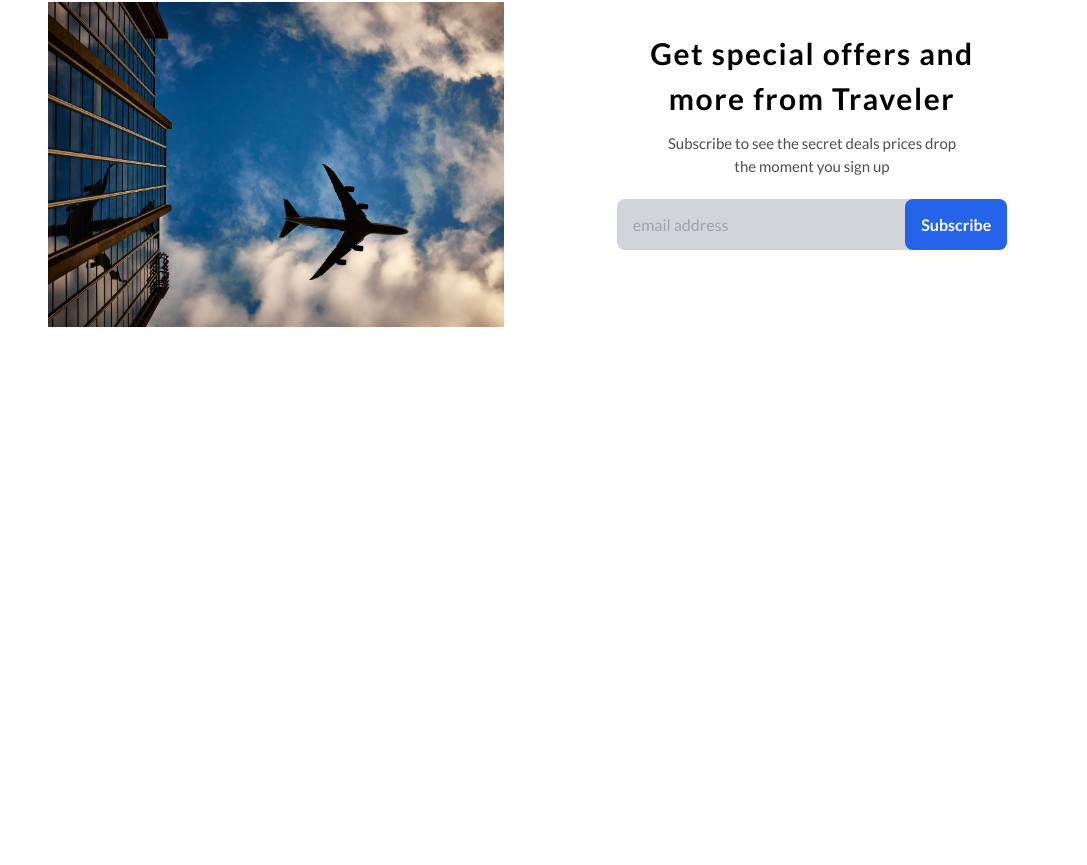
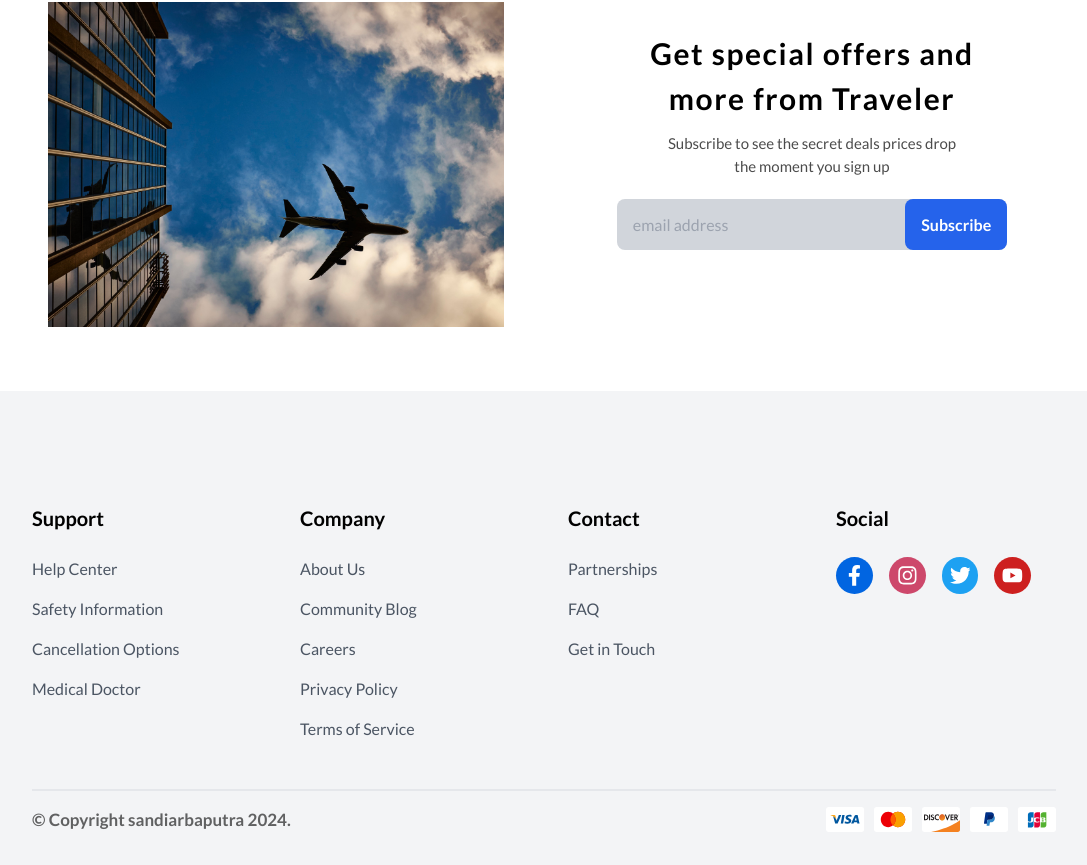
Before and after one commit to sandiarbaa/web-travel-2, a Next.js app: page / in a window 1280 px wide. Shown: the part 3557-4422 px from the top of the page, without its empty margins (96-1183 px from the left). Before the commit the page ends 3948 px from the top, so only its background shows below. Built offline with nearby package versions, Linux system fonts and the light colour scheme.

Commit message:
add: footer

```diff
--- /dev/null
+++ b/app/Components/Footer.tsx
@@ -0,0 +1,98 @@
+import Image from "next/image";
+import React from "react";
+import { FaFacebookF, FaInstagram, FaTwitter, FaYoutube } from "react-icons/fa";
+
+const Footer = () => {
+  return (
+    <section id="footer" className="pb-[2rem] pt-[7rem] bg-gray-100">
+      <div className="w-[80%] mx-auto items-start grid grid-cols-1 border-b-2 pb-[2rem] md:grid-cols-2 lg:grid-cols-4 gap-[3rem]">
+        {/* First */}
+        <div>
+          <h1 className="footer__heading">Support</h1>
+          <div>
+            <a className="footer__link" href="#">
+              Help Center
+            </a>
+            <a className="footer__link" href="#">
+              Safety Information
+            </a>
+            <a className="footer__link" href="#">
+              Cancellation Options
+            </a>
+            <a className="footer__link" href="#">
+              Medical Doctor
+            </a>
+          </div>
+        </div>
+        {/* Second */}
+        <div>
+          <h1 className="footer__heading">Company</h1>
+          <div>
+            <a className="footer__link" href="#">
+              About Us
+            </a>
+            <a className="footer__link" href="#">
+              Community Blog
+            </a>
+            <a className="footer__link" href="#">
+              Careers
+            </a>
+            <a className="footer__link" href="#">
+              Privacy Policy
+            </a>
+            <a className="footer__link" href="#">
+              Terms of Service
+            </a>
+          </div>
+        </div>
+        {/* Third */}
+        <div>
+          <h1 className="footer__heading">Contact</h1>
+          <div>
+            <a className="footer__link" href="#">
+              Partnerships
+            </a>
+            <a className="footer__link" href="#">
+              FAQ
+            </a>
+            <a className="footer__link" href="#">
+              Get in Touch
+            </a>
+          </div>
+        </div>
+        {/* Socials */}
+        <div>
+          <h1 className="footer__heading">Social</h1>
+          <div className="flex items-center space-x-4 text-white text-[1.3rem]">
+            <div className="footer__icon bg-[#0165e1]">
+              <FaFacebookF />
+            </div>
+            <div className="footer__icon bg-[#cd486b]">
+              <FaInstagram />
+            </div>
+            <div className="footer__icon bg-[#1da1f2]">
+              <FaTwitter />
+            </div>
+            <div className="footer__icon bg-[#cd201f]">
+              <FaYoutube />
+            </div>
+          </div>
+        </div>
+      </div>
+      <div className="mt-[1rem] grid grid-cols-1 gap-[1.4rem] sm:grid-cols-2 justify-between w-[80%] mx-auto">
+        <p className="text-[17px] text-black opacity-60 font-semibold">
+          &#169; Copyright sandiarbaputra 2024.
+        </p>
+        <Image
+          src="/images/pay.svg"
+          alt="pay"
+          width={230}
+          height={230}
+          className="object-contain sm:ml-auto"
+        />
+      </div>
+    </section>
+  );
+};
+
+export default Footer;
--- a/app/page.tsx
+++ b/app/page.tsx
@@ -9,6 +9,7 @@ import TopDestination from "./Components/TopDestination";
 import Hotels from "./Components/Hotels";
 import Reviews from "./Components/Reviews";
 import Contact from "./Components/Contact";
+import Footer from "./Components/Footer";
 
 export default function Home() {
   const [nav, setNav] = useState(false);
@@ -59,7 +60,7 @@ export default function Home() {
       <Contact />
 
       {/* FOOTER */}
-      {/* <Footer /> */}
+      <Footer />
     </div>
   );
 }
--- a/package.json
+++ b/package.json
@@ -14,6 +14,7 @@
     "next": "14.2.4",
     "react": "^18",
     "react-dom": "^18",
+    "react-icons": "^5.2.1",
     "react-multi-carousel": "^2.8.5"
   },
   "devDependencies": {
```
Also changed, not shown: 1 other file (tests, documents, lock files or other folders).
